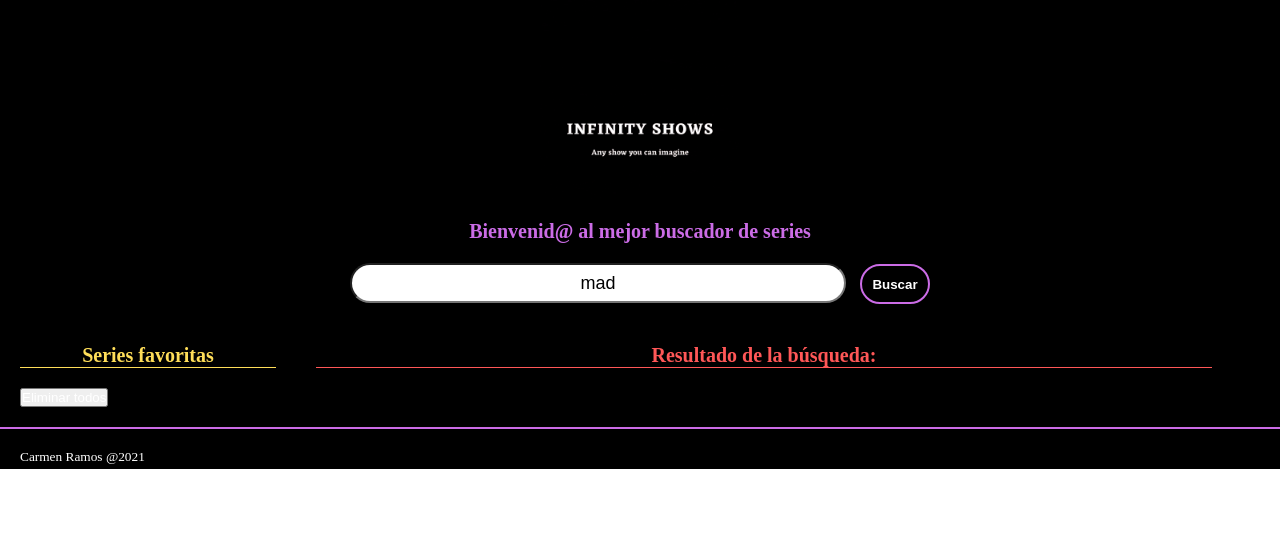
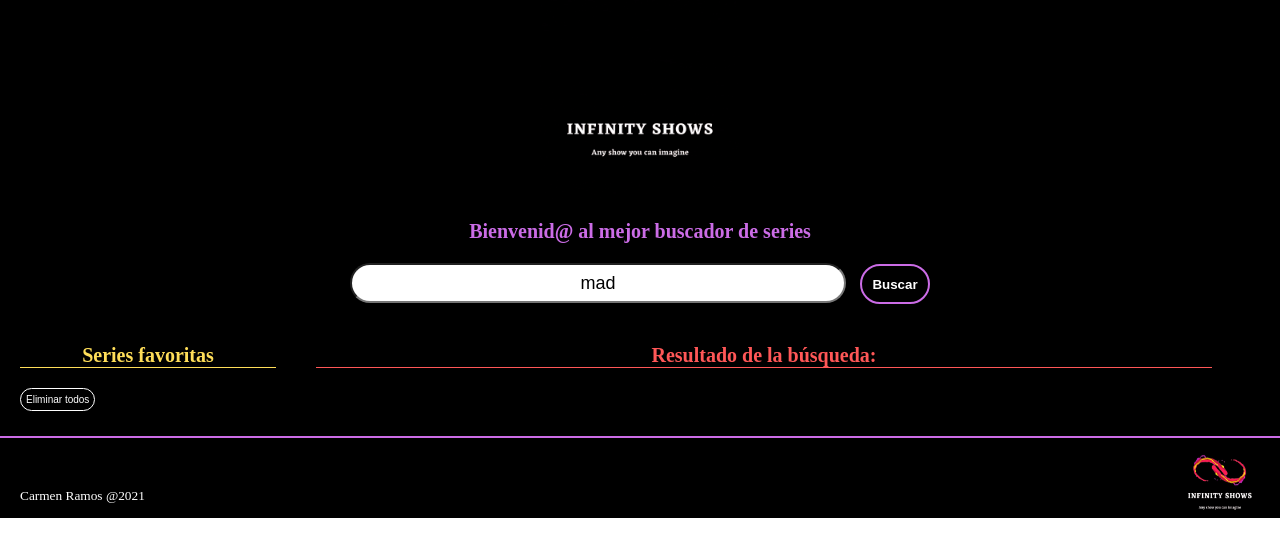
Before and after one commit to Adalab/modulo-2-evaluacion-final-Carmen-ramos, a website: page src/html/index.html in a window 1280 px wide. Drawn offline with nearby package versions, Linux system fonts and the light colour scheme; files that its build step writes are made by us from their sources; files whose address does not match are found by name.

Commit message:
style in buttons

```diff
--- a/src/html/partials/footer.html
+++ b/src/html/partials/footer.html
@@ -1,4 +1,4 @@
 <footer class="footer">
     <small class="footer__small">Carmen Ramos @2021</small>
-    <img class="footer__img" src="./assets/images/footerlogo.gif" alt="logo infinity" />
+    <img class="footer__img" src="./assets/images/footerlogo.JPG" alt="logo infinity" />
 </footer>
--- a/src/scss/layout/_footer.scss
+++ b/src/scss/layout/_footer.scss
@@ -1,12 +1,15 @@
 .footer {
-  height: 5vh;
-  padding: 20px;
+  //height: 5vh;
+  padding: 0 20px;
   border-top: solid 2px $color3;
   display: flex;
   justify-content: space-between;
   background-color: $color-Background;
-  &__image {
-    width: 100px;
-    height: 100px;
+  &__small {
+    padding-top: 50px;
+  }
+  &__img {
+    width: 80px;
+    height: 80px;
   }
 }
--- a/src/scss/layout/_mainpage.scss
+++ b/src/scss/layout/_mainpage.scss
@@ -2,6 +2,7 @@
   background-color: $color-Background;
   display: flex;
   flex-wrap: wrap;
+  flex-grow: 1;
 }
 .title1 {
   font-size: 20px;
@@ -54,6 +55,15 @@
     flex-direction: column;
     justify-content: center;
     align-items: center;
+  }
+
+  &__button {
+    padding: 5px;
+    margin-bottom: 5px;
+    background-color: $color-Background;
+    border: 1px groove white;
+    border-radius: 20px;
+    font-size: 10px;
   }
 }
 
--- a/src/scss/main.scss
+++ b/src/scss/main.scss
@@ -3,3 +3,4 @@
 @import "layout/header";
 @import "layout/footer";
 @import "layout/mainpage";
+@import "pages/index";
--- a/src/scss/pages/_index.scss
+++ b/src/scss/pages/_index.scss
@@ -1,4 +1,2 @@
-.main__list {
-  padding-left: 2rem;
-  padding-bottom: 20px;
+.page {
 }
```
